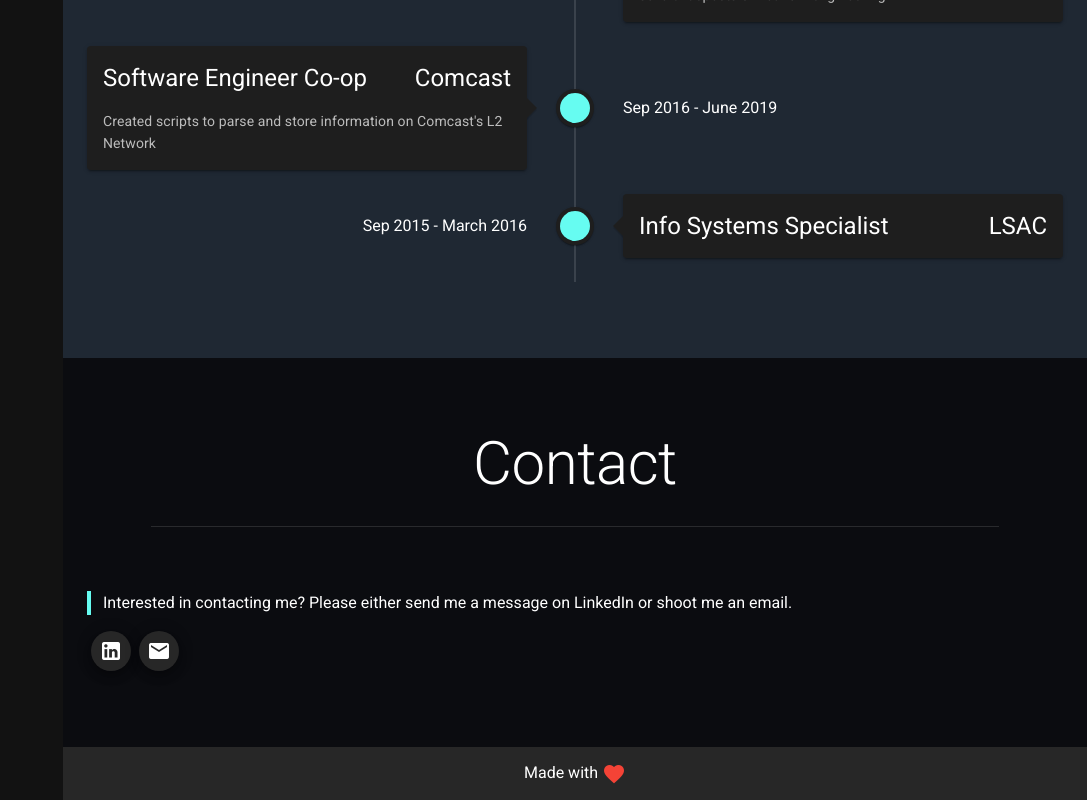
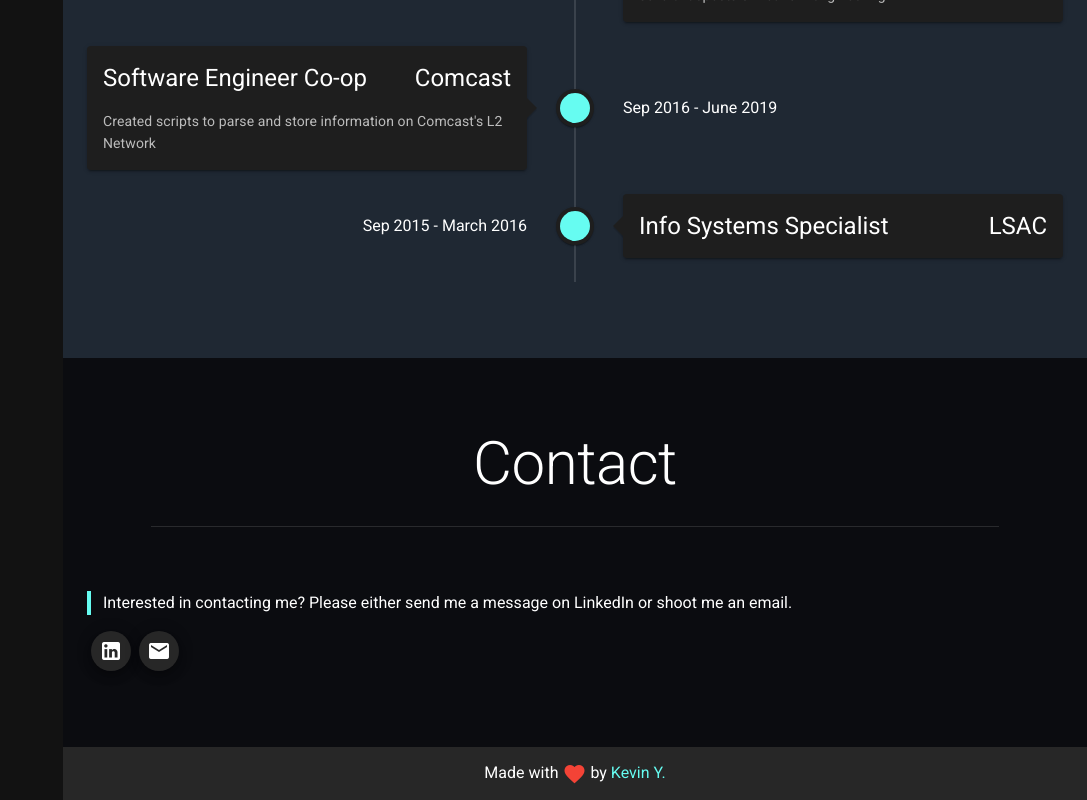
Before and after one commit to JustKievn/kevinyang.org, a Nuxt app: page / in a window 1280 px wide. Shown: the part 2633-3433 px from the top of the page, without its empty margins (193-1280 px from the left). Built offline with nearby package versions, Linux system fonts and the light colour scheme.

Commit message:
footer update

```diff
--- a/components/NavFooter.vue
+++ b/components/NavFooter.vue
@@ -1,7 +1,8 @@
 <template>
   <v-footer id="section-footer">
     <v-col class="text-center py-2">
-      Made with <v-icon color="red"> mdi-heart </v-icon>
+      Made with <v-icon color="red"> mdi-heart </v-icon> by
+      <span class="_teal--text"> Kevin Y. </span>
     </v-col>
   </v-footer>
 </template>
```
